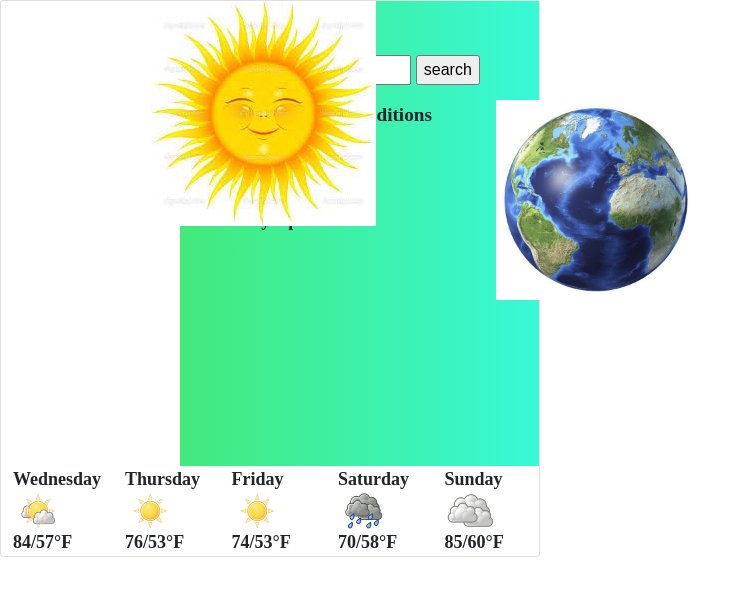
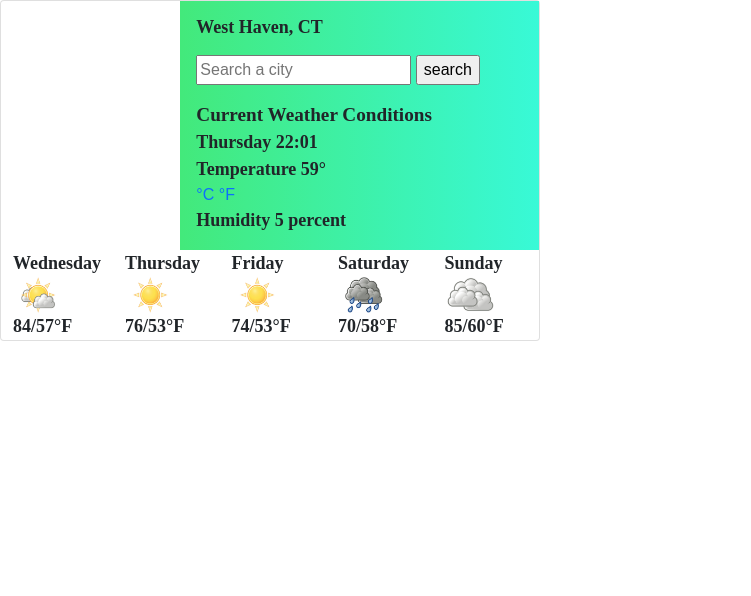
Before and after one commit to sunhands/weather-app, a plain HTML site: page index.html in a window 1280 px wide. Shown: the whole page, without its empty margins (0-751 px from the left). Drawn offline with nearby package versions, Linux system fonts and the light colour scheme.

Commit message:
deleted images

```diff
--- a/index.html
+++ b/index.html
@@ -17,7 +17,6 @@
     <div class="card mb-3" style="max-width: 540px;">
         <div class="row g-0">
             <div class="col-md-4">
-                <img src="images/sun.jpg" alt="" />
             </div>
             <div class="col-md-8">
                 <div class="card-body">
@@ -53,8 +52,6 @@
                             </span>
                             <p class="card-text">
                             </p>
-                            <span class="globe">
-                                <img src="images/globe1.jpg" width=200>
                         </div>
                 </div>
             </div>
```
Also changed, not shown: images/globe1.jpg (deleted), images/sun.jpg (deleted).
